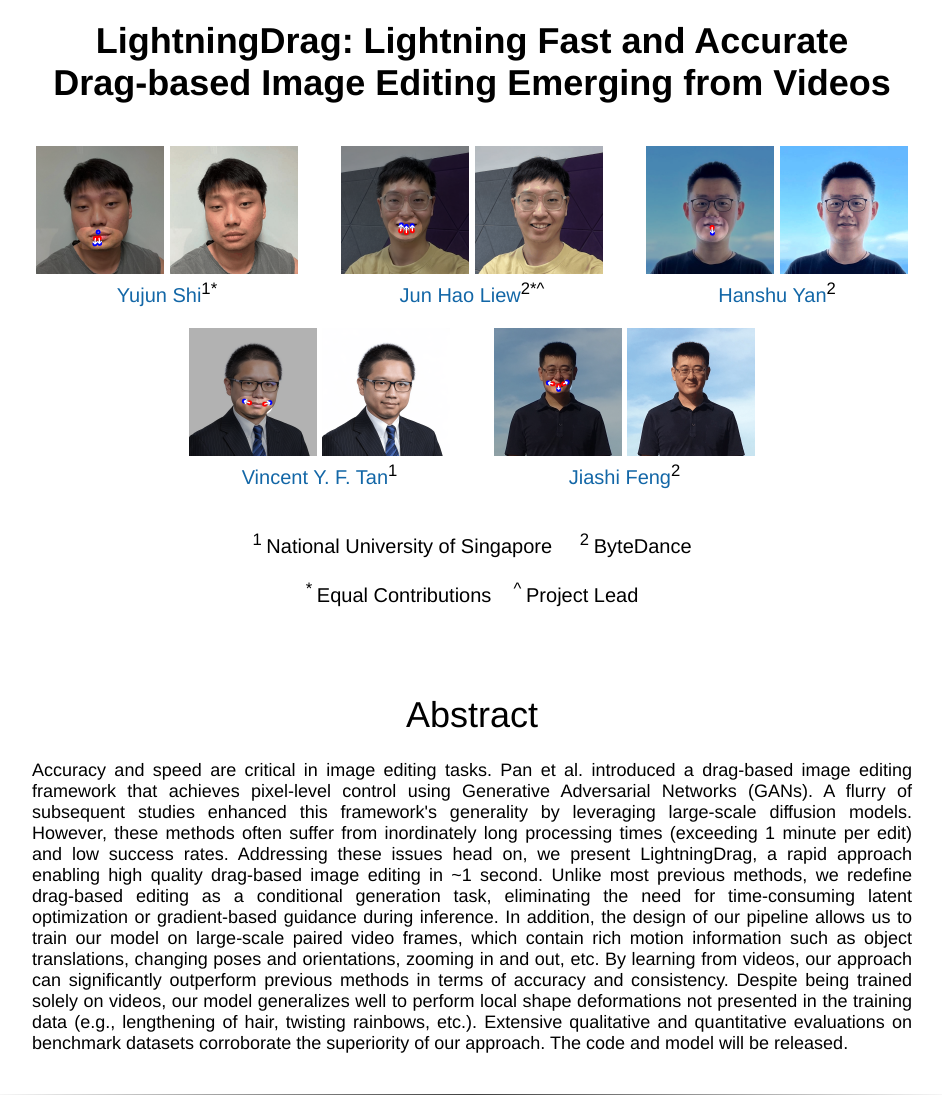
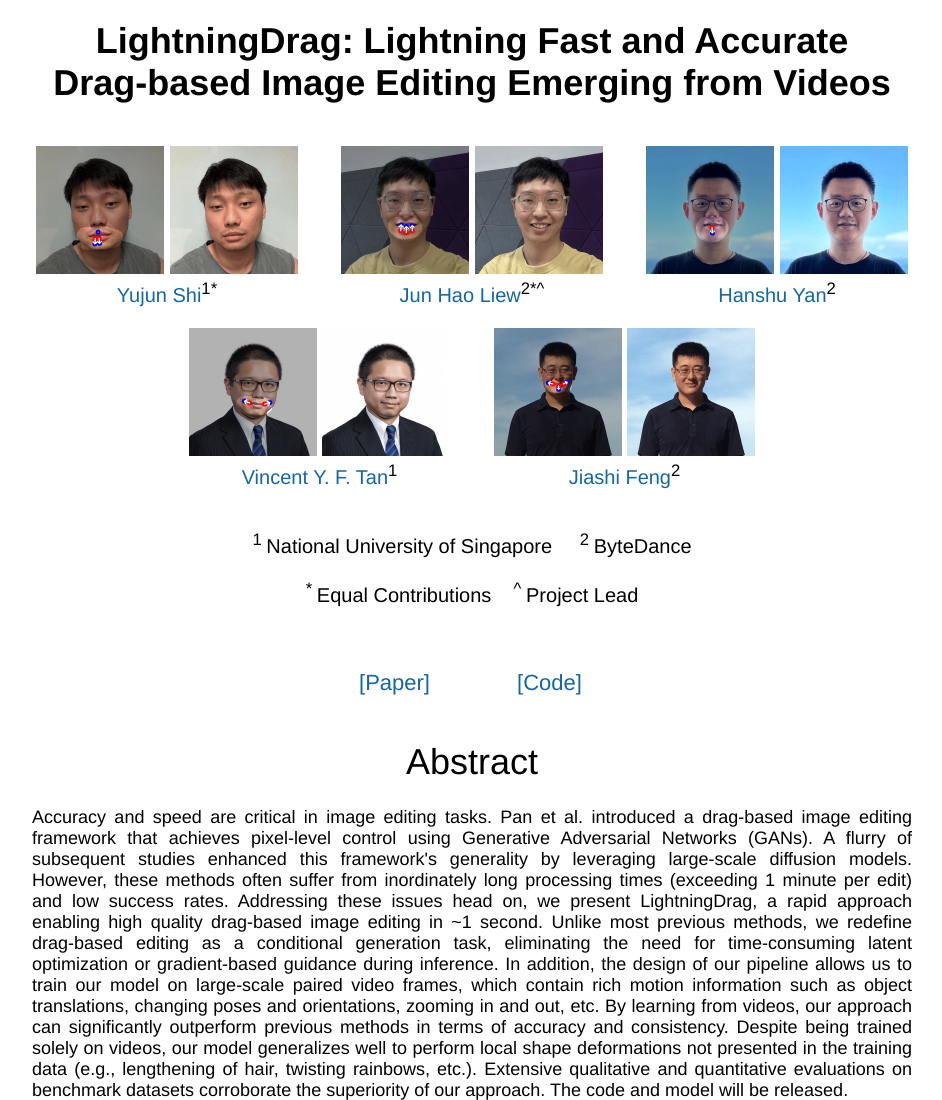
Before and after one commit to lightning-drag/lightning-drag.github.io, a plain HTML site: page index.html in a window 1280 px wide. Shown: the top 1100 px of the page, without its empty margins (168-1110 px from the left). Drawn offline with Linux system fonts and the light colour scheme; a script that the page names is missing.

Commit message:
Update arxiv and github links

```diff
--- a/index.html
+++ b/index.html
@@ -99,6 +99,9 @@
     -->
 
     <br><br>
+    <div class="links"><a href="https://arxiv.org/abs/2405.13722">[Paper]</a></div>
+    <div class="links"><a href="https://github.com/magic-research/LightningDrag">[Code]</a></div>
+    <br><br>
 
     <h1>Abstract</h1>
     <p style="width: 80%;text-align: justify">
```
